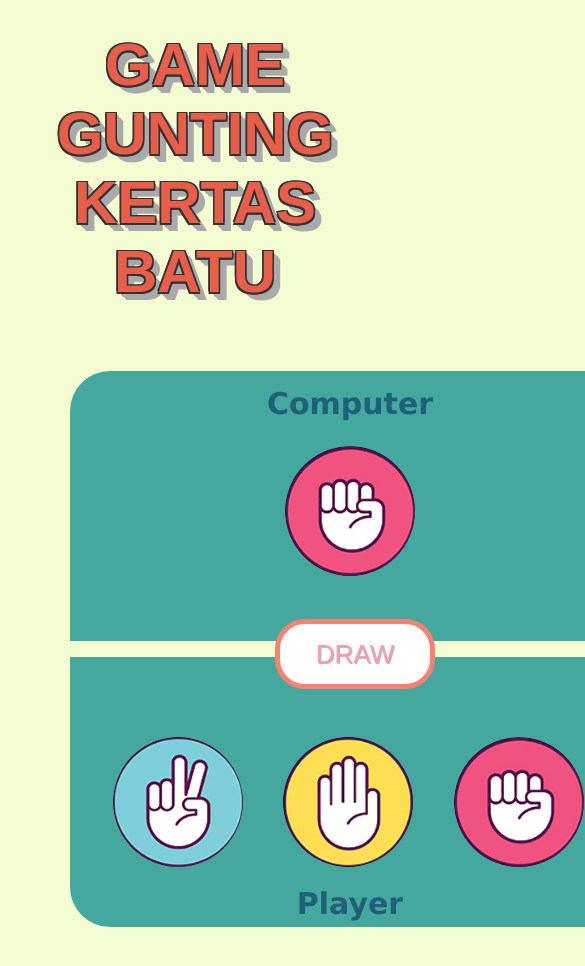
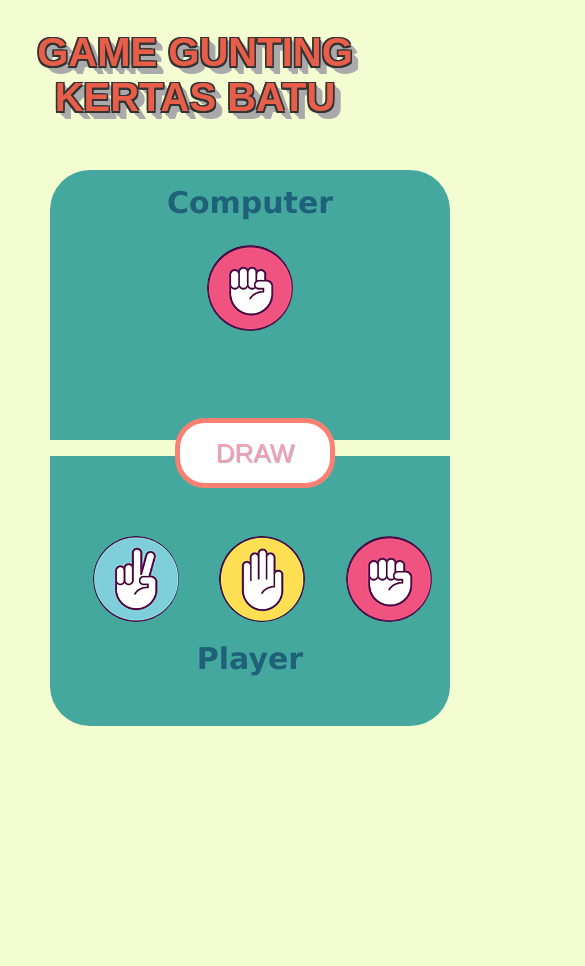
Before and after one commit to Mufty-arifin/Game-GuntingKertasBatu, a plain HTML site: page index.html in a window 390 px wide. Shown: the top 966 px of the page, 585 px wide, since content can reach past the window. After the commit the page ends 844 px from the top, so only its background shows below. Drawn offline with Linux system fonts and the light colour scheme.

Commit message:
update responsive

```diff
--- a/style.css
+++ b/style.css
@@ -124,3 +124,27 @@ h2{
 .batu:active {
   top: 2px;
 }
+
+@media screen and (max-width: 600px) {
+  .container{
+    width: 500px;
+  padding: 0px;
+  margin-top: 50px;
+  }
+  h1{
+    font-size: 40px;
+  }
+  .area-komputer{
+    width: 400px;
+  }
+  .area-player{
+    width: 400px;
+  }
+  img {
+  width: 86px;
+  height:86px;
+  display: block;
+  margin: auto;
+  border-radius: 50%;
+}
+}
```
